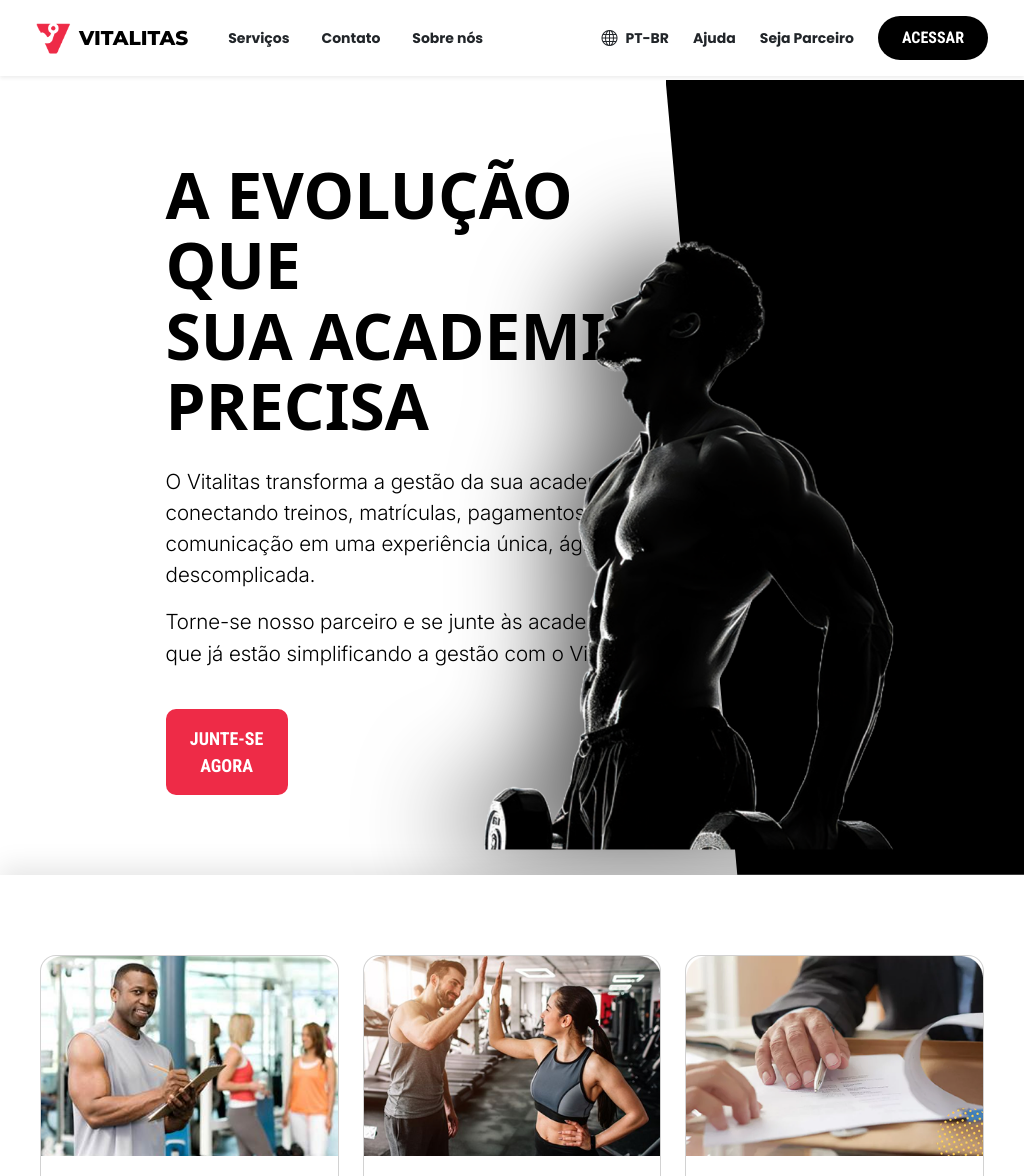
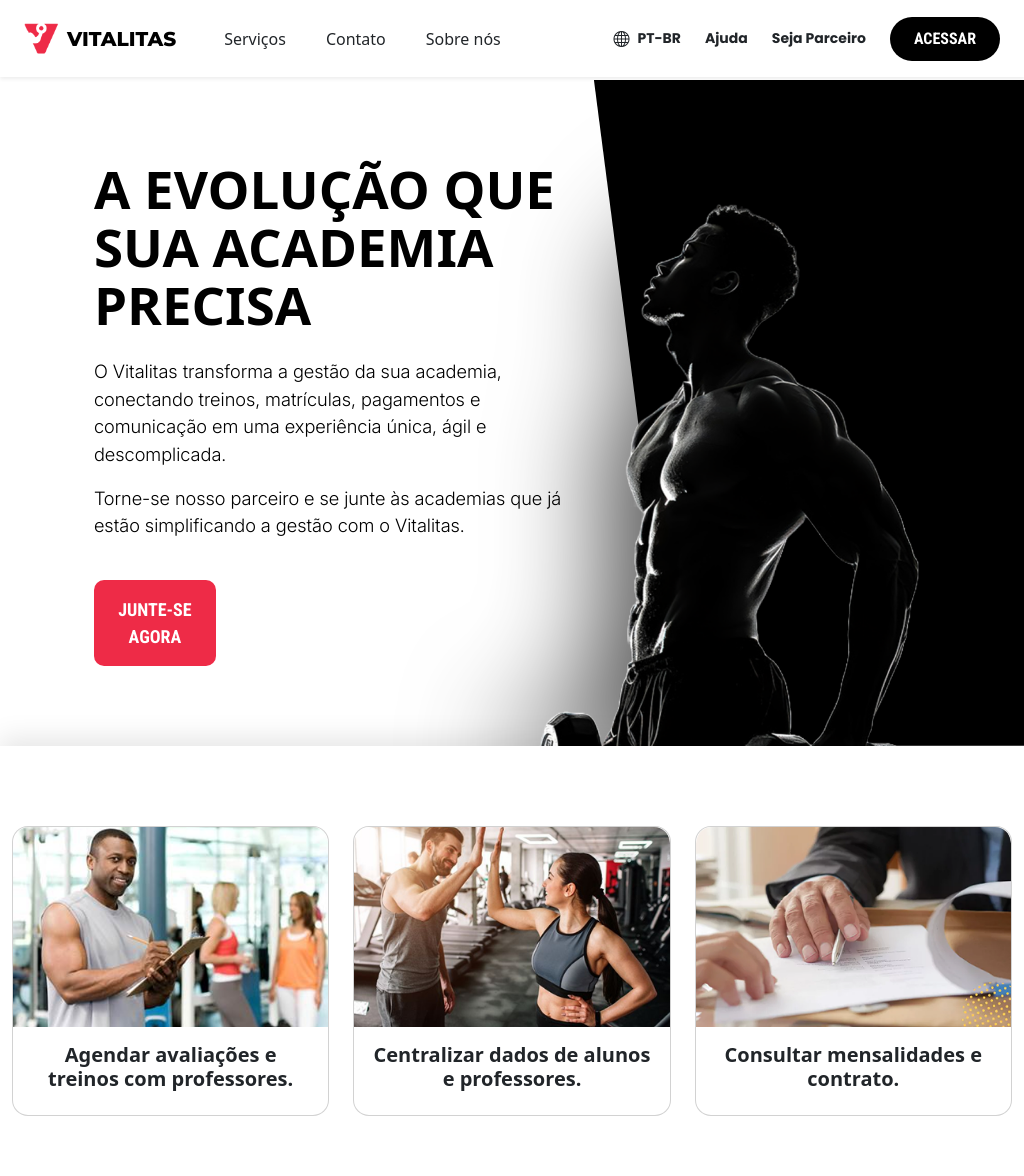
Before and after one commit to VitalitasPJT/vitalitas-frontend-app, a React (Vite) app: page / in a window 1024 px wide. Shown: the top 1176 px of the page. Built offline with nearby package versions, Linux system fonts and the light colour scheme.

Commit message:
melhorando responsividade da navbar - dps cortar imagem para ficar mais facil de fazer essa responsividade da imagem

```diff
--- a/package.json
+++ b/package.json
@@ -7,7 +7,9 @@
     "dev": "vite",
     "build": "tsc -b && vite build",
     "lint": "eslint .",
-    "preview": "vite preview"
+    "preview": "vite preview",
+    "predeploy": "npm run build",
+    "deploy": "gh-pages -d dist"
   },
   "dependencies": {
     "axios": "^1.12.2",
@@ -26,6 +28,7 @@
     "eslint": "^9.33.0",
     "eslint-plugin-react-hooks": "^5.2.0",
     "eslint-plugin-react-refresh": "^0.4.20",
+    "gh-pages": "^6.3.0",
     "globals": "^16.3.0",
     "typescript": "~5.8.3",
     "typescript-eslint": "^8.39.1",
--- a/src/components/NavbarLandingPage.tsx
+++ b/src/components/NavbarLandingPage.tsx
@@ -1,99 +1,108 @@
-// src/components/Navbar.tsx
-import React from 'react';
+import React, { useState } from 'react';
 import { Link } from 'react-router-dom';
 
 const Navbar: React.FC = () => {
+    const [open, setOpen] = useState(false);
+
     return (
-        <nav
-            className="navbarLandingPage container-fluid fixed-top bg-white py-3 shadow-sm"
-            style={{ zIndex: 1000 }}
-        >
-            <div className="row align-items-center px-4 justify-content-between">
-                {/* ESQUERDA - Logo + Nome + Nav */}
-                <div className="col-md-6 d-flex align-items-center">
+        <nav className="navbar navbar-expand-md bg-white fixed-top shadow-sm py-3" style={{ zIndex: 1000 }}>
+            <div className="container-fluid px-4">
+
                 {/* Logo + Nome */}
-                    <div className="d-flex align-items-center gap-2 me-4">
+                <Link to="/" className="navbar-brand d-flex align-items-center gap-2">
                     <img
                         src="./src/assets/imgs/logo_loginPage.png"
                         alt="logo_vitalitas"
-                            className="img-fluid"
-                            style={{ maxWidth: '35px', height: 'auto' }}
+                        style={{ width: "35px" }}
                     />
-                        <h1
-                            className="font-title mb-0"
-                            style={{ color: '#000', fontSize: '20px' }}
+                    <h1 className="font-title mb-0" style={{ fontSize: "20px" }}>VITALITAS</h1>
+                </Link>
+
+                {/* Botão Hamburguer */}
+                <button
+                    className="navbar-toggler border-0"
+                    type="button"
+                    data-bs-toggle="collapse"
+                    data-bs-target="#navbarMenu"
+                    aria-controls="navbarMenu"
+                    aria-expanded={open}
+                    onClick={() => setOpen(!open)}
                 >
-                            VITALITAS
-                        </h1>
-                    </div>
+                    <i className={`bi ${open ? "bi-x-lg" : "bi-list"} fs-2`}></i>
+                </button>
 
-                    {/* Itens de Navegação */}
-                    <ul className="nav">
-                        <li className="nav-item font-nav">
+                {/* MENU */}
+                <div className="collapse navbar-collapse" id="navbarMenu">
+
+                    {/* ESQUERDA*/}
+                    <ul className="navbar-nav ms-md-4 gap-md-4 gap-3
+                   flex-md-row flex-column
+                   align-items-md-center align-items-center
+                   mt-3 mt-md-0 text-center text-md-start">
+                        <li className="nav-item">
                             <a
                                 href="#servicos"
                                 className="nav-link text-dark hover-link"
                                 onClick={(e) => {
                                     e.preventDefault();
-                                    const servicosSection = document.getElementById("servicos");
-                                    if (servicosSection) {
-                                        servicosSection.scrollIntoView({ behavior: "smooth" });
-                                    }
+                                    document.getElementById("servicos")?.scrollIntoView({ behavior: "smooth" });
                                 }}
                             >
                                 Serviços
                             </a>
                         </li>
-                        <li className="nav-item font-nav">
+
+                        <li className="nav-item">
                             <a
                                 href="#contato"
                                 className="nav-link text-dark hover-link"
                                 onClick={(e) => {
                                     e.preventDefault();
-                                    const servicosSection = document.getElementById("contato");
-                                    if (servicosSection) {
-                                        servicosSection.scrollIntoView({ behavior: "smooth" });
-                                    }
+                                    document.getElementById("contato")?.scrollIntoView({ behavior: "smooth" });
                                 }}
                             >
                                 Contato
                             </a>
                         </li>
 
-                        <li className="nav-item font-nav"
-                        >
+                        <li className="nav-item">
                             <Link to="/sobre" className="nav-link text-dark hover-link">
                                 Sobre nós
                             </Link>
                         </li>
                     </ul>
-                </div>
 
-                {/* DIREITA - Idioma, Ajuda, Parceiro e Botão */}
-                <div className="col-md-6 d-flex justify-content-end align-items-center gap-4">
+                    {/* DIREITA*/}
+                    <div className="d-flex flex-md-row flex-column
+                    align-items-md-center align-items-center
+                    justify-content-md-end
+                    gap-md-4 gap-3
+                    mt-4 mt-md-0 ms-md-auto text-center text-md-end">
+
                         <div className="d-flex align-items-center gap-2">
                             <i className="bi bi-globe text-dark"></i>
-                        <span className="text-dark font-nav">PT-BR</span> {/* fazer dps essa parte ser clicavel e mudar o idioma?*/}
+                            <span className="text-dark font-nav">PT-BR</span>
                         </div>
 
                         <Link to="/ajuda" className="text-dark font-nav text-decoration-none hover-link">
                             Ajuda
                         </Link>
+
                         <Link to="/parceiro" className="text-dark font-nav text-decoration-none hover-link">
                             Seja Parceiro
                         </Link>
+
                         <Link
                             to="/login"
                             className="btn_blackColor navbar-button rounded-pill px-4 fw-bold fs-6"
-
                         >
                             ACESSAR
                         </Link>
                     </div>
+                </div>
 
             </div>
 
-            {/* Estilo hover para os links */}
             <style>
                 {`
                 .hover-link:hover {
--- a/src/pages/LandingPage.css
+++ b/src/pages/LandingPage.css
@@ -1,6 +1,8 @@
-/* === HERO SECTION === */
+/* =======================
+   HERO SECTION
+======================= */
 .hero-section {
-  padding: 5rem 0rem;
+  padding: 5rem 0;
   position: relative;
   overflow: hidden;
 }
@@ -12,67 +14,62 @@
   position: relative;
 }
 
-.services-section.container-fluid {
-  padding-left: 40px !important;
-  padding-right: 40px !important;
-  margin-left: 0 !important;
-  margin-right: 0 !important;
-}
 .hero-title {
   font-size: 4rem;
+  font-weight: 800;
   color: black;
   line-height: 1.1;
-  font-weight: 800;
 }
 
 .hero-subtext {
   font-size: 1.3rem;
-  color: #000000;
+  color: #000;
 }
 
-/* Máscara preta no lado direito */
+/* =======================
+   MÁSCARA + IMAGEM
+======================= */
 .mask-group {
   position: absolute;
   top: 0;
   right: 0;
+  width: 38%;
   height: 100%;
-  width: 35%;
   display: flex;
-  align-items: center;
+  align-items: flex-end;
   justify-content: center;
 }
 
 .mask-overlay {
   position: absolute;
-  top: 0;
-  right: 0;
-  width: 100%;
-  height: 100%;
+  inset: 0;
   background-color: #000;
-  clip-path: polygon(0% 0%, 100% 0%, 100% 100%, 20% 100%);
+  clip-path: polygon(0 0, 100% 0, 100% 100%, 20% 100%);
   z-index: 1;
 }
 
 .gym-man {
   position: relative;
   z-index: 2;
-  max-height: 500px;
+  max-height: 520px;
   object-fit: contain;
-  transform: translateX(-50%) translateY(12%) scale(1.25);
+  transform: translateX(-55%) translateY(-10%) scale(1.25);
   filter: drop-shadow(-20px 0 40px rgba(0, 0, 0, 0.7));
 }
 
-/* === SERVIÇOS + DEPOIMENTOS === */
+/* =======================
+   SEÇÃO SERVIÇOS + DEPOIMENTOS
+======================= */
 .shadow-section {
+  background: #fff;
+  padding: 80px;
   box-shadow: 0 -8px 25px rgba(0, 0, 0, 0.1);
-  background-color: #fff;
-  padding: 80px;
 }
 
 .service-card,
 .testimonial-card {
   border-radius: 16px;
-  transition: transform 0.3s, box-shadow 0.3s;
+  transition: all 0.3s ease;
 }
 
 .service-card:hover,
@@ -82,8 +79,7 @@
 }
 
 .service-card img {
-  border-top-left-radius: 16px;
-  border-top-right-radius: 16px;
+  border-radius: 16px 16px 0 0;
   height: 200px;
   object-fit: cover;
 }
@@ -105,12 +101,12 @@
   filter: drop-shadow(0px 8px 25px rgba(0,0,0,0.25));
 }
 
-/* Bolinhas dos ícones */
+/* Icon circles */
 .promo-icon {
   width: 100px;
   height: 100px;
-  background-color: var(--red-color); /* vermelho do seu tema */
   border-radius: 50%;
+  background: var(--red-color);
   display: flex;
   justify-content: center;
   align-items: center;
@@ -121,59 +117,43 @@
   font-size: 2.3rem;
 }
 
-/* RESPONSIVIDADE */
-@media(max-width: 768px){
-  .phone-promo-img {
-    max-width: 260px;
-  }
+/* Botão hero */
+.join-btn {
+  width: 25%;
 }
 
+/* =======================
+   RESPONSIVIDADE - NOTEBOOK (1024px)
+======================= */
+@media (max-width: 1200px) and (min-width: 900px) {
 
-/* === RESPONSIVIDADE === */
-
-@media (max-width: 1024px) {
-  /* HERO TEXT */
-  .hero-text-container {
-    margin-left: 150px !important;
-    max-width: 500px !important;
+  .hero-text {
+    margin-left: 8%;
+    max-width: 500px;
   }
 
-  .hero-text-container h1 {
-    font-size: 3rem !important;
+  .hero-title {
+    font-size: 3.3rem;
   }
 
-  .hero-text-container p {
-    font-size: 1.1rem !important;
+  .hero-subtext {
+    font-size: 1.15rem;
   }
 
-  /* BOTÃO */
-  .join-button {
-    margin-top: 60px !important;
+  .mask-group {
+    width: 42%;
   }
 
-  /* IMAGEM DO HOMEM */
-  .gym-man-container {
-    width: 35% !important;
+  .gym-man {
+    max-height: 430px;
+    transform: translateX(-40%) translateY(-12%) scale(1.35);
   }
 
-  .gym-man-container img {
-    max-height: 400px !important;
-    transform: translateX(-40%) translateY(5%) scale(1.1) !important;
-  }
-
-  /* MASK PRETO */
-  .black-mask {
-    clip-path: polygon(0% 0%, 100% 0%, 100% 100%, 25% 100%) !important;
-  }
 }
 
-@media (max-width: 800px) {
-  .hero-section {
-    padding-top: 120px !important;
-  }
-}
-
-
+/* =======================
+   TABLET
+======================= */
 @media (max-width: 991px) {
   .hero-text {
     margin-left: 0;
@@ -187,10 +167,19 @@
   .hero-subtext {
     font-size: 1.1rem;
   }
+
+  .join-btn {
+    width: 60%;
+    margin: 0 auto;
+    display: block;
+    margin-top: 20px;
+  }
 }
 
+/* =======================
+   MOBILE
+======================= */
 @media (max-width: 768px) {
-  /* Remove a imagem e a máscara em telas pequenas */
   .mask-group {
     display: none !important;
   }
@@ -201,14 +190,14 @@
   }
 
   .hero-title {
-    font-size: 2.3rem;
+    font-size: 2.4rem;
   }
 
   .hero-subtext {
     font-size: 1rem;
   }
 
-  .hero-btn {
-    margin-top: 15px;
+  .phone-promo-img {
+    max-width: 260px;
   }
 }
--- a/src/pages/LandingPage.tsx
+++ b/src/pages/LandingPage.tsx
@@ -50,7 +50,7 @@ export default function LandingPage() {
       <NavbarLandingPage />
 
       {/* HERO SECTION */}
-      <section className="hero-section container-fluid position-relative">
+      <section className="hero-section d-flex align-items-center justify-content-between container-fluid position-relative">
         <div className="row">
           <div className="col-lg-6 col-md-8 col-12 hero-text d-flex flex-column">
             <h1 className="hero-title">
@@ -65,7 +65,7 @@ export default function LandingPage() {
               Torne-se nosso parceiro e se junte às academias que já estão
               simplificando a gestão com o Vitalitas.
             </p>
-            <Link to="/cadastro" className="btn_redColor w-25 d-flex justify-content-center mt-4">
+            <Link to="/cadastro" className="btn_redColor join-btn mt-4">
               JUNTE-SE AGORA
             </Link>
           </div>
@@ -84,7 +84,7 @@ export default function LandingPage() {
           {servicos.map((card, i) => (
             <div key={i} className="col-md-4 col-sm-12 mb-4">
               <div className="card service-card h-100"
-              style={{borderRadius:'16px'}}>
+                style={{ borderRadius: '16px' }}>
                 <img src={card.img} alt={card.title} className="card-img-top" />
                 <div className="card-body">
                   <h5 className="fw-semibold">{card.title}</h5>
```
Also changed, not shown: 1 other file (tests, documents, lock files or other folders). Lines whose indentation alone changed are shown as unchanged.
